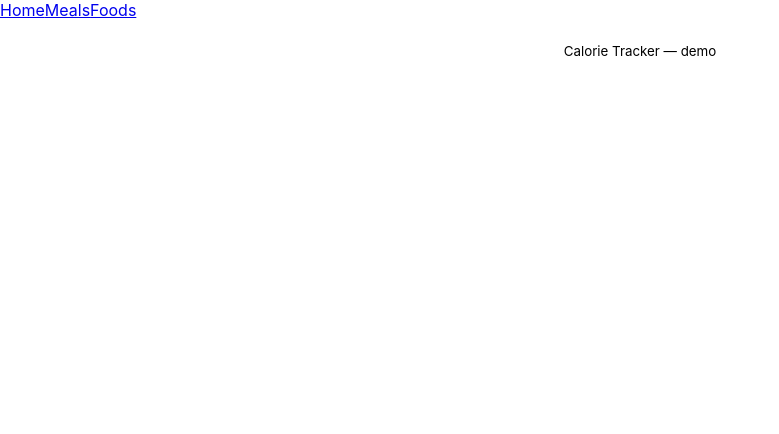
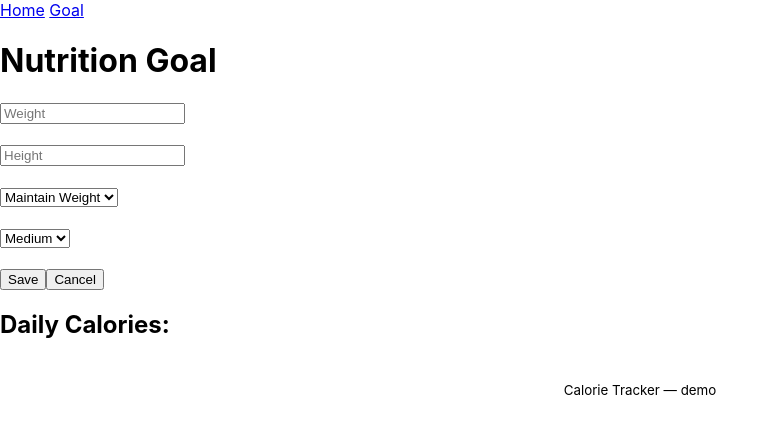
Before and after one commit to leranik2006-boop/calorie-tracker, a React (Create React App) app in the folder frontend/: page /goal in a window 1280 px wide. Shown: the top 434 px of the page, without its empty margins (0-779 px from the left). Built offline with nearby package versions, Linux system fonts and the light colour scheme.

Commit message:
Feat: add GoalPage with localStorage and validation; wire in App.js

```diff
--- a/frontend/src/App.js
+++ b/frontend/src/App.js
@@ -1,8 +1,7 @@
 import { BrowserRouter, Routes, Route, NavLink } from "react-router-dom";
 
 import HomePage from "./pages/HomePage";
-import MealsPage from "./pages/MealsPage";
-import FoodsPage from "./pages/FoodsPage";
+import GoalPage from "./pages/GoalPage";
 
 function App() {
   return (
@@ -11,12 +10,10 @@ function App() {
         <nav role="navigation" aria-label="Main navigation">
             <NavLink to="/" end>
             Home
-          </NavLink>
-            <NavLink to="/meals">
-            Meals
-          </NavLink>
-            <NavLink to="/foods">
-            Foods
+          </NavLink>{" "}
+
+            <NavLink to="/goal">
+            Goal
           </NavLink>
         </nav>
       </header>
@@ -25,8 +22,7 @@ function App() {
         <div className="container">
           <Routes>
             <Route path="/" element={<HomePage />} />
-            <Route path="/meals" element={<MealsPage />} />
-            <Route path="/foods" element={<FoodsPage />} />
+            <Route path="/goal" element={<GoalPage />} />
           </Routes>
         </div>
       </main>
--- /dev/null
+++ b/frontend/src/pages/GoalPage.js
@@ -0,0 +1,137 @@
+import { useState, useEffect } from "react";
+
+function GoalPage() {
+  const [weight, setWeight] = useState("");
+  const [height, setHeight] = useState("");
+  const [goal, setGoal] = useState("Maintain Weight");
+  const [activityLevel, setActivityLevel] = useState("Medium");
+  const [calories, setCalories] = useState("");
+
+  function calculateCalories() {
+    // Basic validation: weight and height must be positive numbers (if provided)
+    const w = Number(weight);
+    const h = Number(height);
+
+    if (weight !== "" && (!Number.isFinite(w) || w <= 0)) {
+      alert("Please enter a valid positive weight");
+      return;
+    }
+
+    if (height !== "" && (!Number.isFinite(h) || h <= 0)) {
+      alert("Please enter a valid positive height");
+      return;
+    }
+
+    let result = 2200;
+
+    if (goal === "Lose Weight") {
+      result = 1800;
+    }
+
+    if (goal === "Gain Muscle") {
+      result = 2800;
+    }
+
+    setCalories(result);
+
+    // persist to localStorage
+    try {
+      const data = { weight, height, goal, activityLevel, calories: result };
+      localStorage.setItem("calorieTracker:goal", JSON.stringify(data));
+    } catch (e) {
+      console.warn("Failed to save goal to localStorage", e);
+    }
+  }
+
+  function resetForm() {
+    setWeight("");
+    setHeight("");
+    setGoal("Maintain Weight");
+    setActivityLevel("Medium");
+    setCalories("");
+    try {
+      localStorage.removeItem("calorieTracker:goal");
+    } catch (e) {
+      console.warn("Failed to clear localStorage", e);
+    }
+  }
+
+  useEffect(() => {
+    // load from localStorage if present
+    try {
+      const raw = localStorage.getItem("calorieTracker:goal");
+      if (raw) {
+        const parsed = JSON.parse(raw);
+        if (parsed) {
+          setWeight(parsed.weight ?? "");
+          setHeight(parsed.height ?? "");
+          setGoal(parsed.goal ?? "Maintain Weight");
+          setActivityLevel(parsed.activityLevel ?? "Medium");
+          setCalories(parsed.calories ?? "");
+        }
+      }
+    } catch (e) {
+      console.warn("Failed to load goal from localStorage", e);
+    }
+  }, []);
+
+  return (
+    <div>
+      <h1>Nutrition Goal</h1>
+
+      <input
+        type="number"
+        placeholder="Weight"
+        value={weight}
+        onChange={(e) => setWeight(e.target.value)}
+      />
+
+      <br /><br />
+
+      <input
+        type="number"
+        placeholder="Height"
+        value={height}
+        onChange={(e) => setHeight(e.target.value)}
+      />
+
+      <br /><br />
+
+      <select
+        value={goal}
+        onChange={(e) => setGoal(e.target.value)}
+      >
+        <option>Lose Weight</option>
+        <option>Gain Muscle</option>
+        <option>Maintain Weight</option>
+      </select>
+
+      <br /><br />
+
+      <select
+        value={activityLevel}
+        onChange={(e) => setActivityLevel(e.target.value)}
+      >
+        <option>Low</option>
+        <option>Medium</option>
+        <option>High</option>
+      </select>
+
+      <br /><br />
+
+      <button onClick={calculateCalories}>
+        Save
+      </button>
+
+      <button onClick={resetForm}>
+        Cancel
+      </button>
+
+      <h2>
+        Daily Calories: {calories}
+      </h2>
+    </div>
+  );
+}
+
+export default GoalPage;
```
